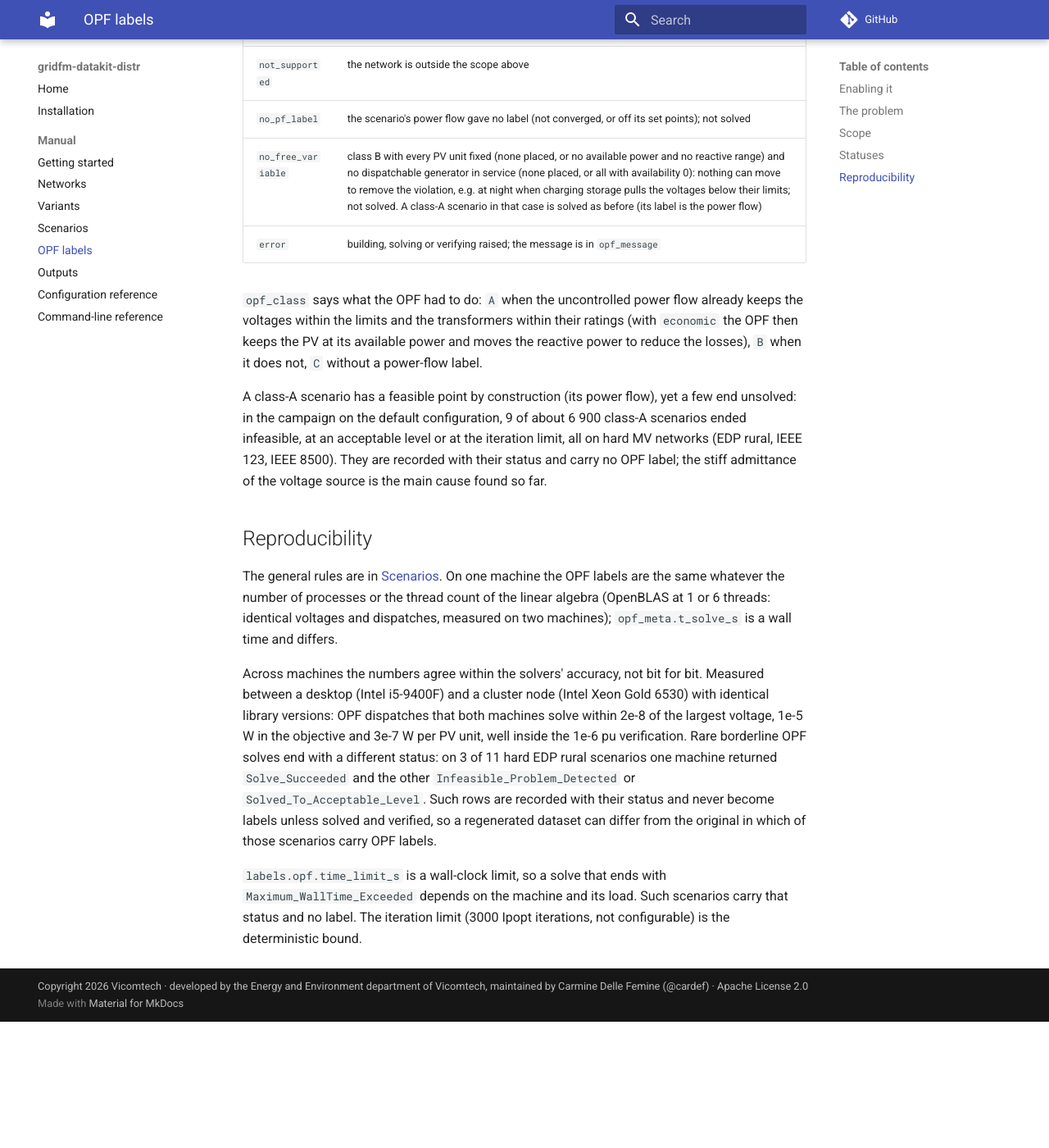
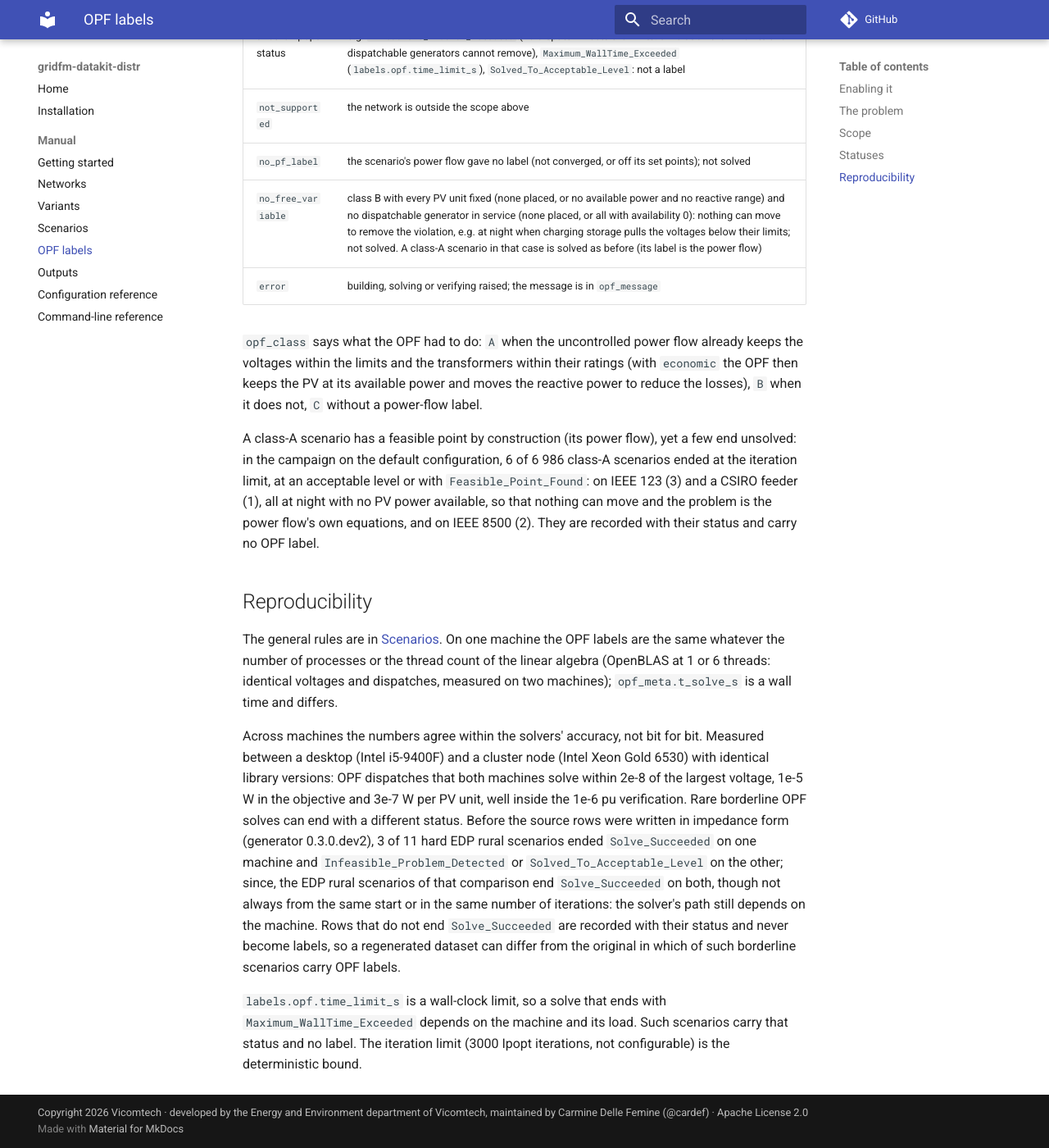
Before and after one commit to gridfm/gridfm-datakit-distr, an MkDocs documentation site: the page built from docs/manual/opf.md, in a window 1280 px wide and 1400 px high, scrolled down 3087 px. Shown: the whole window at 82% size. Built offline with MkDocs 1.6.1 and Material for MkDocs 9.7.7, drawn with Linux system fonts in a browser that asks for light colours; comment, search, counter and statistics services are not loaded; before the commit the page ends 4333 px from its top, so only the background shows below that; some of the changed text lies outside the part shown.

Commit message:
docs: OPF source rows in impedance form, class-A failures and machines
The constraints name the impedance form of the source rows. The
class-A scenarios left unsolved in the campaign on the default
configuration are 6 of 6 986 (IEEE 123, a CSIRO feeder at night,
IEEE 8500), and the hard EDP rural scenarios whose status depended on
the machine now end solved on both machines compared.

Signed-off-by: cardef <carmine.dellefemine@gmail.com>

```diff
--- a/docs/manual/opf.md
+++ b/docs/manual/opf.md
@@ -22,7 +22,7 @@ For one scenario, at the network state, loads and source voltage of its power fl
 
 - **Controllable:** the source and each PV unit. A PV unit injects `0 ≤ p ≤ p_avail` (its available power in the scenario) and reactive power within its inverter rating, `p² + q² ≤ s_rated²`, and within `|q| ≤ reactive_fraction · s_rated` (default 0.44, IEEE 1547-2018 Category B); no reactive power when its available power is below `reactive_threshold · s_rated` (default 0.05). Both are [`der.pv`](config.md#derpv) value specs, drawn per variant and unit; the limit applied is stored per unit and scenario (`opf_der.q_max_var`). A unit on several phases delivers the same power on each. Each dispatchable generator ([Variants](variants.md#dispatchable-generators), `der.dg`) injects `0 ≤ p ≤ P^max` and `0 ≤ q ≤ P^max`, box bounds without a rating circle, as in the DG case study of Geth, Claeys and Deconinck (PSCC 2022), with `P^max` times the unit's availability in the scenario ([Scenarios](scenarios.md#dispatchable-generators), 1 by default): a unit out of service (availability 0) is fixed at `p = q = 0`, as a PV unit at night; `opf_der.q_max_var` holds the bound.
 - **Fixed:** the loads (constant power), the storage units at their set-points ([Scenarios](scenarios.md#storage-set-points); no reactive power), the source voltage, taps and capacitor steps. Storage is not a control here: in a single snapshot its stored energy has no value to trade against, so it becomes one only with time sequences of scenarios.
-- **Constraints:** Kirchhoff's current law on the network admittance the dataset stores (`Y_state`, [Outputs §5](outputs.md#5-network-state-level): lines, switches, transformers at their taps, capacitors, reactors) with the source as an ideal voltage behind its impedance; loads, PV units and dispatchable generators connected wye or delta, on one to three phases; each phase-to-neutral voltage magnitude (phase-to-ground at a bus without a neutral) within [`networks.voltage_limits`](config.md#networksvoltage_limits); the apparent power into winding 1 of every transformer within its rating (`variants/elements.rating_va`). Line ampacities are not constraints yet.
+- **Constraints:** Kirchhoff's current law on the network admittance the dataset stores (`Y_state`, [Outputs §5](outputs.md#5-network-state-level): lines, switches, transformers at their taps, capacitors, reactors) with the source as an ideal voltage behind its impedance, its rows written as `E − V − Z_s I = 0` (the same equations, with coefficients of order 1 instead of the source's stiff admittance, which would turn the rounding of a power-flow solution into residuals far above the solver's tolerance); loads, PV units and dispatchable generators connected wye or delta, on one to three phases; each phase-to-neutral voltage magnitude (phase-to-ground at a bus without a neutral) within [`networks.voltage_limits`](config.md#networksvoltage_limits); the apparent power into winding 1 of every transformer within its rating (`variants/elements.rating_va`). Line ampacities are not constraints yet.
 - **Objective:** `Σ (c2 p² + c1 p)` over the source, the PV units and the dispatchable generators, `p` the active power each delivers. The coefficients are stored with every scenario (`opf_meta.source_c1`, `source_c2`, `opf_der.c1`, `c2`, with the source's power in `opf_meta.source_p_w`). Two cost presets (`labels.opf.costs`): `economic` gives the source `c1 = 1` per W and the PV units 0, the minimum import, that is the largest use of the available PV power net of losses, and each dispatchable generator `c1 = 0.1` per W, ten times less than the source as in the paper; `sampled` draws the coefficients per scenario from [`labels.opf.sampled`](config.md#labelsopfsampled) (by default the source at 1 per W, each PV unit uniform in 0 to 1 per W, each dispatchable generator 0.1 per W), so that the dispatch depends on the costs, as datakit's cost perturbation does for transmission. The source's power is signed: export to the upstream grid counts as negative import, so cheaper dispatchable generators raise their output until a limit is active and may export, as in the paper, where the upstream grid is "an unbounded generator [that] models the import/export". The costs are linear only: fuel-cost models (as PGLib's) would need an import price that no source gives for a distribution feeder.
 
 The problem is the unbalanced AC OPF in current-voltage form with an explicit neutral, written on the node voltages in rectangular coordinates, and solved with Ipopt (through CasADi) from a flat start, at a tolerance of 1e-9; when that start does not end `Solve_Succeeded`, the scenario is solved again from its power-flow solution, a feasible point when the scenario is of class `A` (`opf_meta.opf_start`). It is scaled to per unit on each node's base voltage and on a power base set by the network's loads (1 kVA on LV feeders, 100 kVA to 1 MVA on MV feeders). Ipopt returns local optima: no label claims global optimality.
@@ -51,10 +51,11 @@ The OPF covers networks of lines, switches, transformers, capacitors and reactor
 `opf_class` says what the OPF had to do: `A` when the uncontrolled power flow already keeps the voltages within the limits and the transformers within their ratings (with `economic` the OPF then keeps the PV at its available power and moves the reactive power to reduce the losses), `B` when it does not, `C` without a power-flow label.
 
 A class-A scenario has a feasible point by construction (its power flow), yet a few end unsolved:
-in the campaign on the default configuration, 9 of about 6 900 class-A scenarios ended infeasible, at
-an acceptable level or at the iteration limit, all on hard MV networks (EDP rural, IEEE 123, IEEE
-8500). They are recorded with their status and carry no OPF label; the stiff admittance of the
-voltage source is the main cause found so far.
+in the campaign on the default configuration, 6 of 6 986 class-A scenarios ended at the iteration
+limit, at an acceptable level or with `Feasible_Point_Found`: on IEEE 123 (3) and a CSIRO feeder
+(1), all at night with no PV power available, so that nothing can move and the problem is the power
+flow's own equations, and on IEEE 8500 (2). They are recorded with their status and carry no OPF
+label.
 
 ## Reproducibility
 
@@ -66,11 +67,14 @@ algebra (OpenBLAS at 1 or 6 threads: identical voltages and dispatches, measured
 Across machines the numbers agree within the solvers' accuracy, not bit for bit. Measured between
 a desktop (Intel i5-9400F) and a cluster node (Intel Xeon Gold 6530) with identical library
 versions: OPF dispatches that both machines solve within 2e-8 of the largest voltage, 1e-5 W in the
-objective and 3e-7 W per PV unit, well inside the 1e-6 pu verification. Rare borderline OPF solves end with a different status: on 3
-of 11 hard EDP rural scenarios one machine returned `Solve_Succeeded` and the other
-`Infeasible_Problem_Detected` or `Solved_To_Acceptable_Level`. Such rows are recorded with their
-status and never become labels unless solved and verified, so a regenerated dataset can differ
-from the original in which of those scenarios carry OPF labels.
+objective and 3e-7 W per PV unit, well inside the 1e-6 pu verification. Rare borderline OPF solves
+can end with a different status. Before the source rows were written in impedance form (generator
+0.3.0.dev2), 3 of 11 hard EDP rural scenarios ended `Solve_Succeeded` on one machine and
+`Infeasible_Problem_Detected` or `Solved_To_Acceptable_Level` on the other; since, the EDP rural
+scenarios of that comparison end `Solve_Succeeded` on both, though not always from the same start
+or in the same number of iterations: the solver's path still depends on the machine. Rows that do
+not end `Solve_Succeeded` are recorded with their status and never become labels, so a regenerated
+dataset can differ from the original in which of such borderline scenarios carry OPF labels.
 
 `labels.opf.time_limit_s` is a wall-clock limit, so a solve that ends with
 `Maximum_WallTime_Exceeded` depends on the machine and its load. Such scenarios carry that status
```
